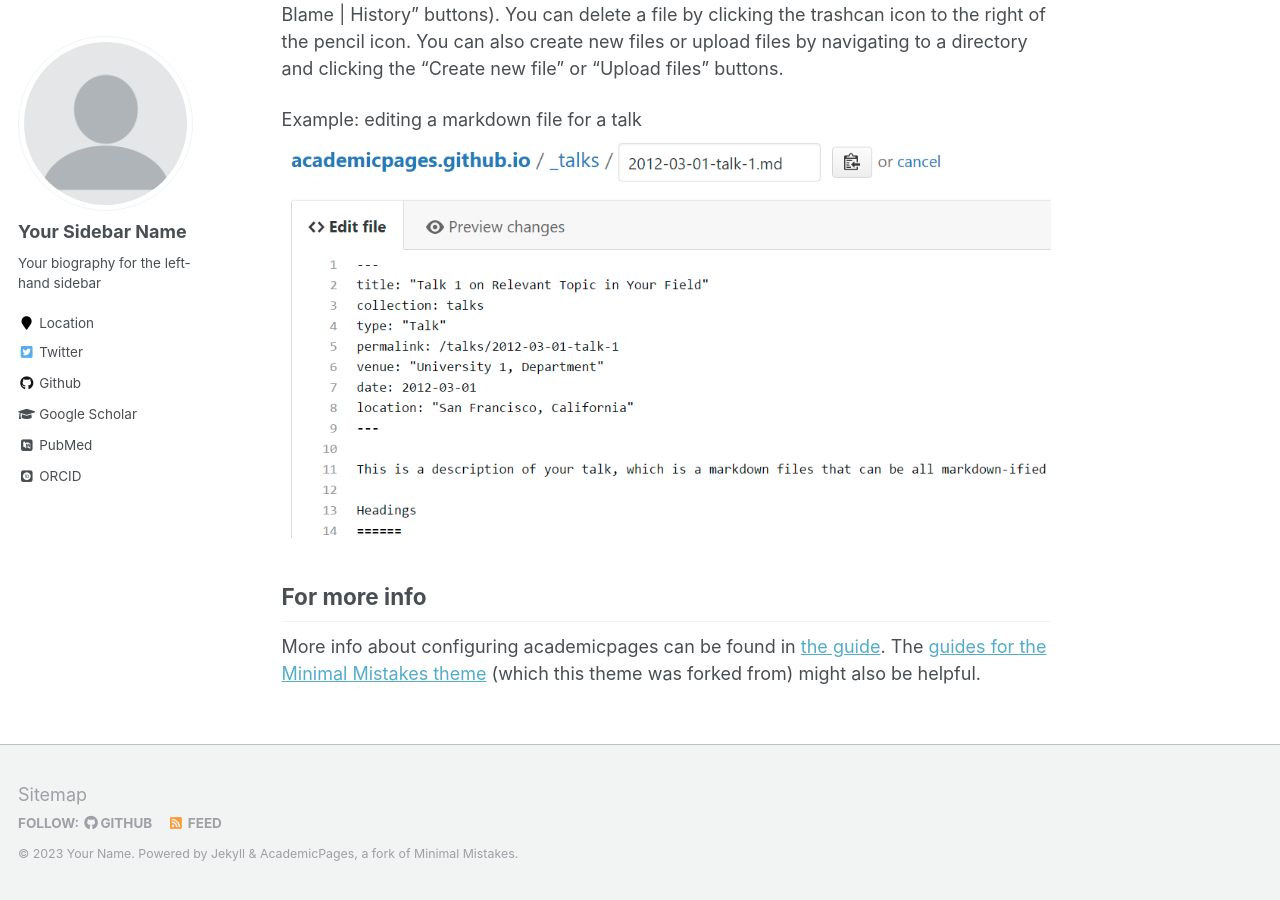
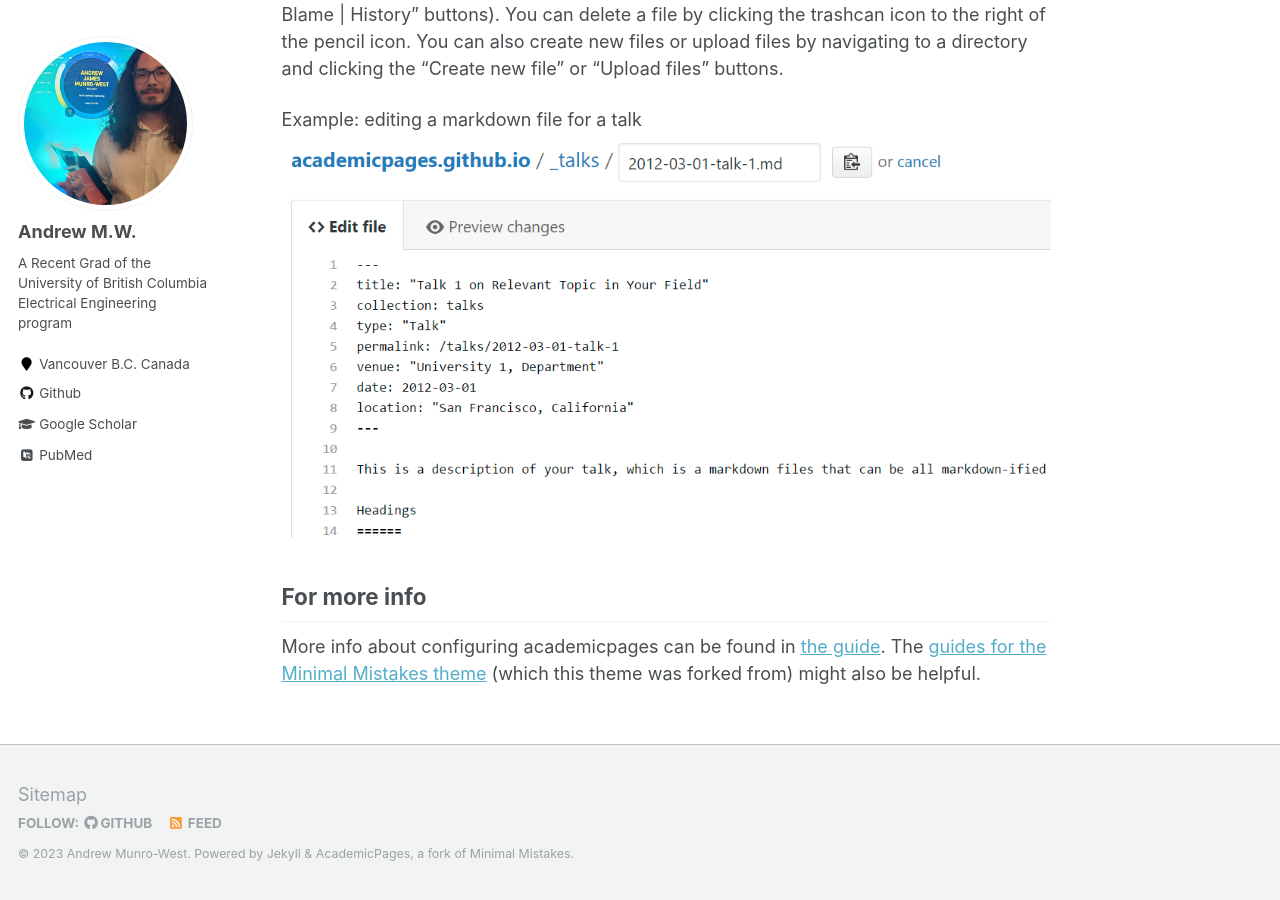
Before and after one commit to amunwes/amunwes.github.io, a Jekyll site: the page built from _pages/about.md, in a window 1280 px wide and 900 px high, scrolled down 2463 px. Built offline with Jekyll 4.4.1, drawn with Linux system fonts in a browser that asks for light colours; some web fonts are replaced.

Commit message:
config profile update

```diff
--- a/_config.yml
+++ b/_config.yml
@@ -7,9 +7,9 @@
 
 # Site Settings
 locale                   : "en-US"
-title                    : "Test Title"
+title                    : "Amunwes"
 title_separator          : "-"
-name                     : &name "Your Name"
+name                     : &name "Andrew Munro-West"
 description              : &description "personal description"
 url                      : https://amunwes.github.io # the base hostname & protocol for your site e.g. "https://mmistakes.github.io"
 baseurl                  : "" # the subpath of your site, e.g. "/blog"
@@ -80,10 +80,10 @@ analytics:
 
 # Site Author
 author:
-  name             : "Your Sidebar Name"
-  avatar           : "profile.png"
-  bio              : "Your biography for the left-hand sidebar"
-  location         : "Location"
+  name             : "Andrew M.W."
+  avatar           : "profile2.jpg"
+  bio              : "A Recent Grad of the University of British Columbia Electrical Engineering program"
+  location         : "Vancouver B.C. Canada"
   employer         :
   pubmed           : "https://www.ncbi.nlm.nih.gov/pubmed/?term=john+snow"
   googlescholar    : "http://yourfullgooglescholarurl.com"
@@ -96,20 +96,20 @@ author:
   flickr           :
   facebook         :
   foursquare       :
-  github           : "academicpages"
+  github           : "amunwes"
   google_plus      :
   keybase          :
   instagram        :
   impactstory      : #"https://profiles.impactstory.org/u/xxxx-xxxx-xxxx-xxxx"
   lastfm           :
   linkedin         :
-  orcid            : "http://orcid.org/yourorcidurl"
+  orcid            : #"http://orcid.org/yourorcidurl"
   pinterest        :
   soundcloud       :
   stackoverflow    : # http://stackoverflow.com/users/123456/username
   steam            :
   tumblr           :
-  twitter          : "replacethistwitterhandle"
+  twitter          :
   vine             :
   weibo            :
   xing             :
```
Also changed, not shown: images/profile2.jpg (added).
